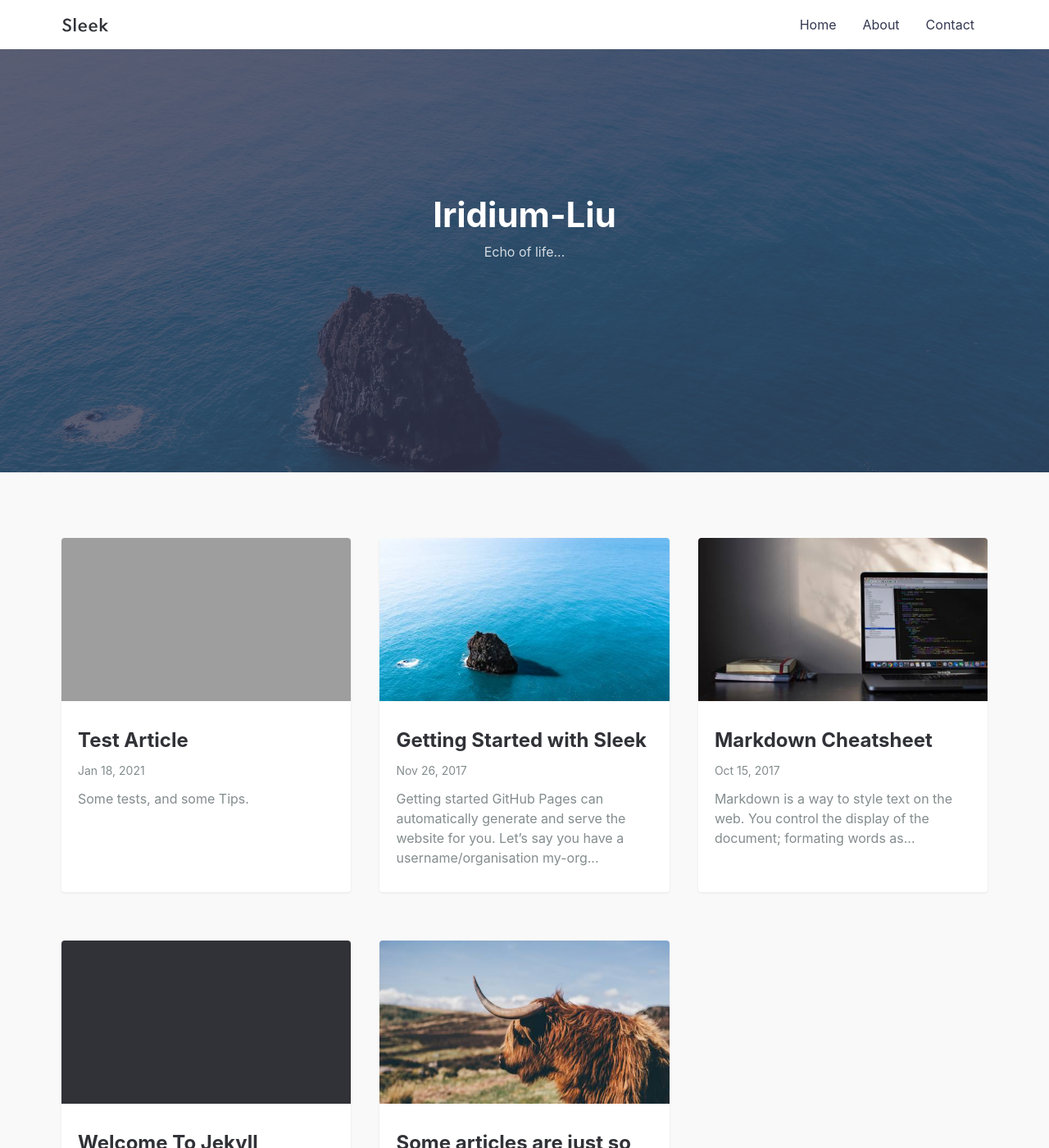
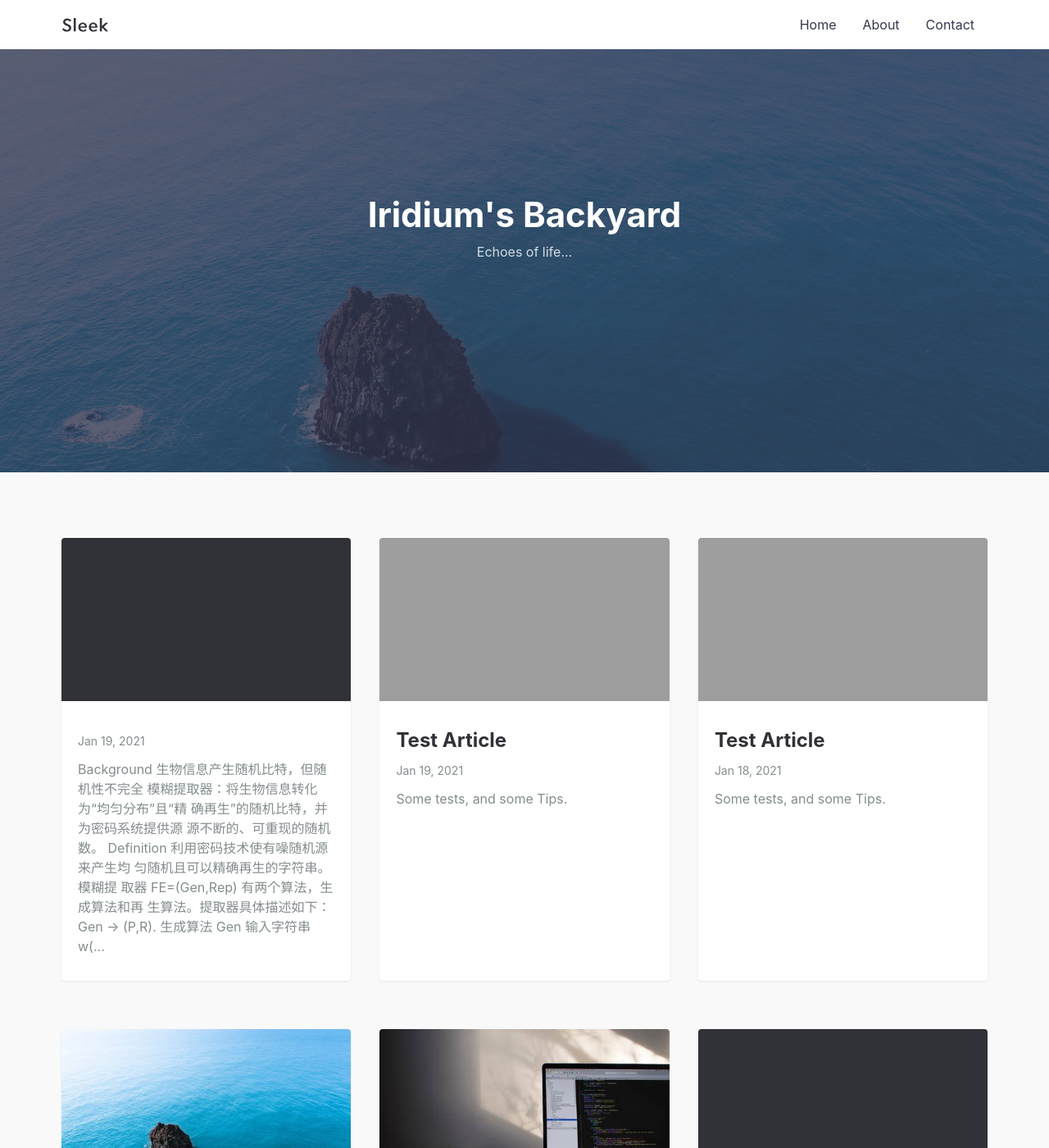
Before and after one commit to IRIDIUM-SUB/IRIDIUM-SUB.github.io, a Jekyll site: the page built from index.md, in a window 1280 px wide and 1400 px high. Shown: the whole window at 82% size. Built offline with Jekyll 4.4.1, drawn with Linux system fonts in a browser that asks for light colours; some of the changed lines change nothing that is shown.

Commit message:
Initial Upload Two Notes

```diff
--- a/_layouts/default.html
+++ b/_layouts/default.html
@@ -20,8 +20,8 @@ layout: compress
 
     <div class="hero lazyload" data-bg="{{site.url}}/assets/img/posts/sleek_lg.jpg">
       <div class="hero__wrap">
-        <h1 class="hero__title">Iridium-Liu</h1>
-        <p class="hero__meta">Echo of life...</p>
+        <h1 class="hero__title">Iridium's Backyard</h1>
+        <p class="hero__meta">Echoes of life...</p>
       </div>
     </div>
 
--- /dev/null
+++ b/_posts/2021-01-19-Note：-Fuzzy-Extractor.md
@@ -0,0 +1,82 @@
+---
+layout: post
+title: Note: Fuzzy Extractor
+summary: Notes for Graduation Project.
+featured-img: 836926
+---
+## Background
+
+1. 生物信息产生随机比特，但随机性不完全
+2. 模糊提取器：将生物信息转化为“均匀分布”且“精 确再生”的随机比特，并为密码系统提供源 源不断的、可重现的随机数。
+
+## Definition
+
+利用密码技术使有噪随机源来产生均 匀随机且可以精确再生的字符串。
+
+模糊提 取器 FE=(Gen,Rep) 有两个算法，生成算法和再 生算法。提取器具体描述如下：
+
+- Gen → (P,R). 生成算法 Gen 输入字符串 w( 噪音随机源的一次采样 )，输出一个字符串 R 和一个公开的帮助串 P；//生成密钥R和帮助串
+- Rep(w',P) → R'. 再生算法输入 w'( 噪音随 机源的另一次采样 ) 和公开帮助串 P，输出一个 字符串 R'//复现
+
+## 性质
+
+正确性(Recoverable)：正确性要求是如果两次采样 **w 和 w' 的距离足够近**，那么 R'=R，即 R 可以精确再生；
+
+安全性(Randomness)：安全性要求是如果随机源有足够多的熵，那么 R 是均匀随机的。
+
+## Example
+
+使用模糊提取器，就可以将有噪音的随机源转化成均匀随机且精确再生的字符串。模糊 提取器可以应用在密码系统中。
+
+
+
+### 生成对称密钥
+
+利用模糊提取器，用户可以将自己的生物 信息（即有噪随机源）做为输入，调用生成算法 $Gen(w) → (P,R)$，就可以提取出一个随机字符串 R 和一个公开帮助串 P。
+
+这个随机的字符串 R 即可用做密码系统的密钥，进行参与密码系统， 公开帮助串 P 存储下来，无需保密。密码系统 运行完毕后，密钥 R **随即销毁**。当密码系统再 需要密钥进行密码操作时，用户将自己的生物信息（即有噪随机源）和公开帮助串 P 做为 输入，调用再生Recovery算法 Rep(w',P) → R'，可以重现密钥 R。可见，用户不需要存储密钥，每次需要密钥时，只需录入自己的生物信息，模糊提取 器就可以把密钥安全可靠的恢复出，解决了密钥生成和存储的问题。
+
+### 协商密钥
+
+Alice和Bob进行密钥协商，双方手中有相近的信息$w$和$w'$,通过上述算法可以协商获得密钥R。
+
+Like this：
+
+![](https://raw.githubusercontent.com/IRIDIUM-SUB/Picture-bed/main/img/image-20210115203437423.png)
+
+### 公钥密码系统中的均匀随机保证
+
+通过模糊提取器，用户可以从有噪音的随 机源中提取一个均匀随机的 x 作为 ElGamal 加密 方案的私钥，$y=g^x$ 作为 ElGamal 加密方案的公钥。
+
+## Robust Fuzzy Extractor
+
+要求：在攻击者截获P和秘密信息R，并篡改$P\rightarrow \bar P$之后，恢复算法只能得出Failed而不能得出错误的R。
+
+特点：熵损巨大
+
+## Repeated Extractable Fuzzy Extractor
+
+一个生物特征提取多个不同用途的密钥。
+
+途径：使用Gen(w)算法，输入W的多种统计统计相关的扰动版本$w_i$，得到多组输出$(P_i,R_i)$
+
+模糊提取器的可重用要求是： 给定 $\{P\_i,R\_i \}_{i ∈ [ρ]}$ 和 P 的条件下，R 仍然具有 伪随机特性。 (?)
+
+外向安全性：
+
+敌手动态地选择扰动 δi ，并由$Gen(w+\delta_i)$得到 Pi (Ri被算法销毁)，最终的 (P,R) {Pi ,Ri }i ∈ {1,2,…,ρ} 中的 R 对敌手来说应该是伪随机的。
+
+内向安全性：
+
+敌手不但得到了 Pi也可以观察恢复算法
+$$
+Rep(\bar p_i,w+\bar\delta_i)\rightarrow \bar R_i
+$$
+其中$\bar p_i,\bar\delta_i$是攻击者选择的。
+
+要求R对敌手仍是伪随机。
+
+实现内向安全性的可重用模糊提取器是建立在“随机预言机”模型上的。而且干扰量 δi 必须与 w **独立**。
+
+## Reference
+1. 刘胜利, 温云华. 模糊提取器及其应用\[J\]. 信息安全与通信保密, 2019, 000(002):54-63.
--- /dev/null
+++ b/_posts/2021-01-19-Note：-Search-able-Encryption.md
@@ -0,0 +1,96 @@
+---
+layout: post
+title: Test Article
+summary: Some tests, and some Tips.
+featured-img: bridge_golden_gate_5639x3561
+---
+## Background Information
+
+对于一个加密文件，要求不经解密就可以搜索，即根据查询请求返回目标密文。
+
+并且只有持有密钥的合法用户才有检索的能力。
+
+SE 提供的加密和密文直接检索功能使服务器无法窃听用户个人数据,但可以根据查询请求返回目标密文文件,这样既保 证了用户数据的安全和隐私,又不会过分降低查询效率.
+
+## Process
+
+1. 加密上传
+2. 生成陷门：使用密钥生成查询关键词的陷门，但不能泄露关键词
+3. 检索：云端运行检索算法
+4. 返回查询结果，即加密的目标文件。
+
+![image-20210116164042792](Note%EF%BC%9A%20Search-able%20Encryption.assets/image-20210116164042792.png)
+
+## Related Research
+
+### 不可信赖服务器存储问题
+
+1. SWP方案：划分明文文件分别加密，检索时逐一比对
+2. 基于索引的 Z-IDX 方案：索引结构，文件的关键词映射为码字（？）
+3. PPSED
+4. SSE：达到了不可区分性安全，基于的关键词-文件索引构建。检索只需要$O(1)$，但修改需要重建索引。
+
+### 不可信赖服务器路由问题
+
+Request: Bob 通过不可信赖邮件服务器向 Alice 发送包含某些关键词的邮 件,要求服务器**不能获取邮件内容**和相关关键词信息,但需根据关键词将邮件路由至 Alice 的某个终端设备。
+
+## Categories
+
+1. 单用户模型
+
+2. 单服务器多对一用户模型:多个上传者，一个接收者对应一个服务器，要求只有接收者可以检索，并且上传者和接收者不是同一个人。
+
+3. 单服务器一对多用户模型：一个上传者，多个接收者。和上一个不同点在于广播共享机制。
+
+4. 多对多单服务器模型：任意用户都可以成为发送或接收者，但只有合法用户可以检索，同时服务器不能获得明文信息。
+
+   ![image-20210116182912688](Note%EF%BC%9A%20Search-able%20Encryption.assets/image-20210116182912688.png)
+
+## Strategies
+
+###  对称可搜索加密
+
+适用于1.单用户模型。用户使用密钥加密个人文件并上传至服务器,检索时,**同一**用户通过密钥生成待检索关键词陷门, 服务器根据陷门执行检索过程后返回目标密文.
+
+#### Process
+
+1. $K=KeyGen(λ)$:输入安全参数λ,输出随机产生的密钥 K;
+
+   *按：这里是否可以考虑参数$\lambda$由模糊提取器生成以保证足够的随机性*
+
+2. $(I,C)=Encrypt(K,D)$:输入对称密钥 K 和明文文件集 D=(D1,D2,…,Dn),Di∈2Δ ,输出索引 I 和密文文件集 C=(C1,C2,…,Cn).对于无需构造索引的 SSE 方案(例如 SWP 方案),I=∅;
+
+3. $TW=Trapdoor(K,W)$:输入对称密钥 K 和关键词 W,输出关键词陷门 TW;
+
+4. $D(W)=Search(I,TW)$:输入索引 I 和陷门 TW,输出包含 W 的文件的标识符构成的集合 D(W);
+
+5. $Di=Decrypt(K,Ci)$:输入对称密钥 K 和密文文件 Ci,输出相应明文文件 D
+
+对称可搜索加密流程如下:
+
+- 加密过程中,用户执行 KeyGen 算法生成对称密钥 K,使用 K 加密明 文文件集 D,并将加密结果上传至服务器.
+- 检索过程中,用户执行 Trapdoor 算法,生成待查询关键词 W 的陷门 TW; 服务器使用 TW 再文件标识符集合 D(W)中检索,并根据 D(W)中文件标识符提取密文文件以返回用户;用户最终使 用 K 解密所有返回文件,得到目标文件.
+
+不可区分性：求攻击者即 使能够任意询问(或以黑盒方式产生)密文文件和关键词陷门,也无法获得比通过陷门检索方式更多的原始文件信息
+
+### 非对称可搜索加密
+
+公钥-私钥机制
+
+公钥用于明文信息的加密和目标密文的检索
+
+私钥用于解密密文信息和 生成关键词陷门
+
+适用于多用户体制的可搜索加密
+
+发送者使用接收者的公钥加密文件和相关关键词,检索时,接收者使用私钥生成待检索关键词陷门,服务器根据陷门执行检索算法后返回目标密文
+
+### Combination
+
+对称可搜索加密虽然通常适用于单用户模型,但其由于计算开销小、速度快,更适合于**大型文件数据的加密和共享**,通过**混合加密与基于属性加密技术**相结合,或与代理重加密结合,也可用于构造共享方案。
+
+## 语义安全SSE和不可区分性安全IND
+
+TBD
+## Reference
+1. 李经纬,贾春福,刘哲理,李进,李敏.可搜索加密技术研究综述.软件学报,2015,26(1):109−128.
```
Also changed, not shown: 4 other files.
